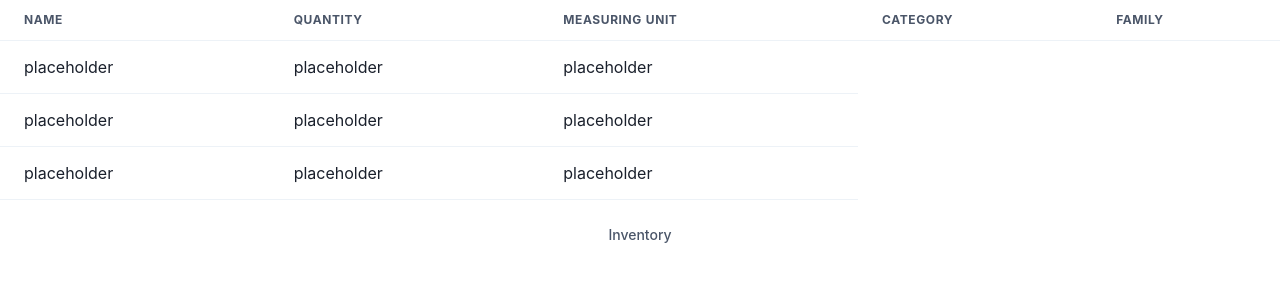
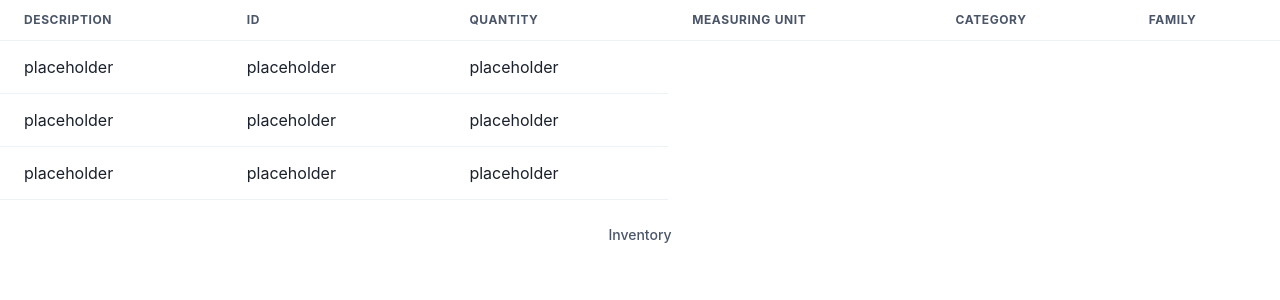
Before and after one commit to jony0418/FoodBank, a React (Create React App) app in the folder foodbank/client/: page /productlist in a window 1280 px wide. Shown: the top 300 px of the page. Built offline with nearby package versions, Linux system fonts and the light colour scheme.

Commit message:
figuring out table placements

```diff
--- a/foodbank/client/src/pages/productlist.js
+++ b/foodbank/client/src/pages/productlist.js
@@ -18,7 +18,8 @@ function productlist () {
     <TableCaption>Inventory</TableCaption>
     <Thead>
       <Tr>
-        <Th>Name</Th>
+        <Th>Description</Th>
+        <Th>Id</Th>
         <Th>Quantity</Th>
         {/* <Th isNumeric> */}
         <Th>Measuring unit</Th>
```
